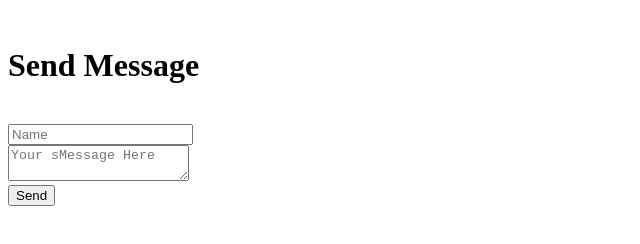
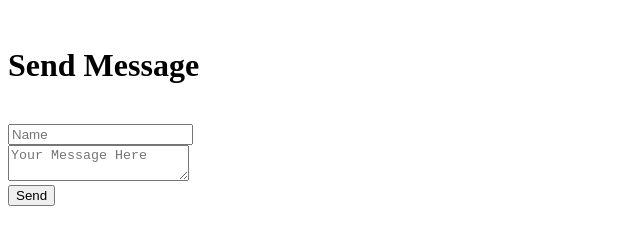
Before and after one commit to brennoazevedo/ezops-test-brenno, a website: page index.html in a window 1280 px wide. Shown: the full height of the page, 0-640 px from the left. Drawn offline with nearby package versions, Linux system fonts and the light colour scheme; no server answers.

Commit message:
Update index.html

```diff
--- a/index.html
+++ b/index.html
@@ -13,7 +13,7 @@
  <br>
  <input id = "name" class="form-control" placeholder="Name">
  <br>
- <textarea id = "message" class="form-control" placeholder="Your sMessage Here">
+ <textarea id = "message" class="form-control" placeholder="Your Message Here">
 </textarea>
  <br>
  <button id="send" class="btn btn-success">Send</button>
```
